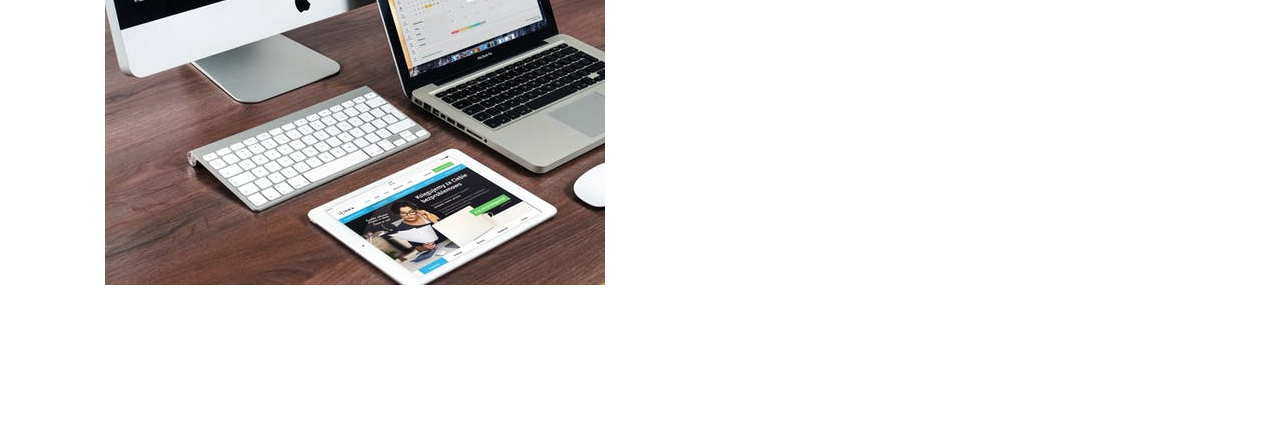
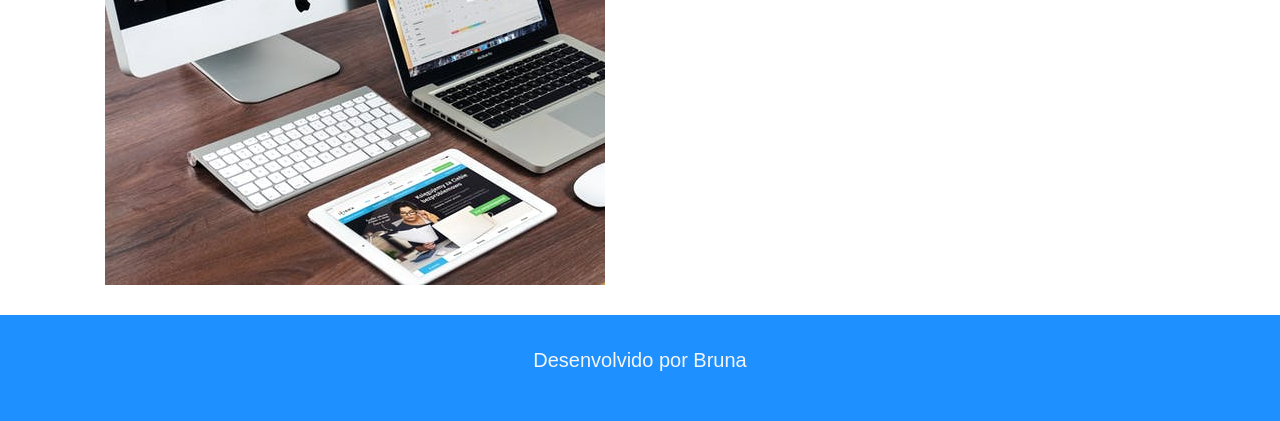
Before and after one commit to BruLekichLouro/aula_bootstrap, a plain HTML site: page index.html in a window 1280 px wide. Shown: the part 1119-1540 px from the top of the page. Before the commit the page ends 1434 px from the top, so only its background shows below. Drawn offline with Linux system fonts and the light colour scheme.

Commit message:
Adicionado um footer

```diff
--- a/css/style.css
+++ b/css/style.css
@@ -28,3 +28,8 @@ body{
     background-color:DarkBlue;
     color: whitesmoke;
 }
+
+.bg-footer{
+    background-color:  DodgerBlue ;
+    color: whitesmoke;
+}
--- a/index.html
+++ b/index.html
@@ -68,5 +68,8 @@
                 </div>
             </div>
         </section>
+        <footer class="container-fluid text-center bg-footer margin">
+            <p>Desenvolvido por Bruna</p>
+        </footer>
     </body>
 </html>
```
